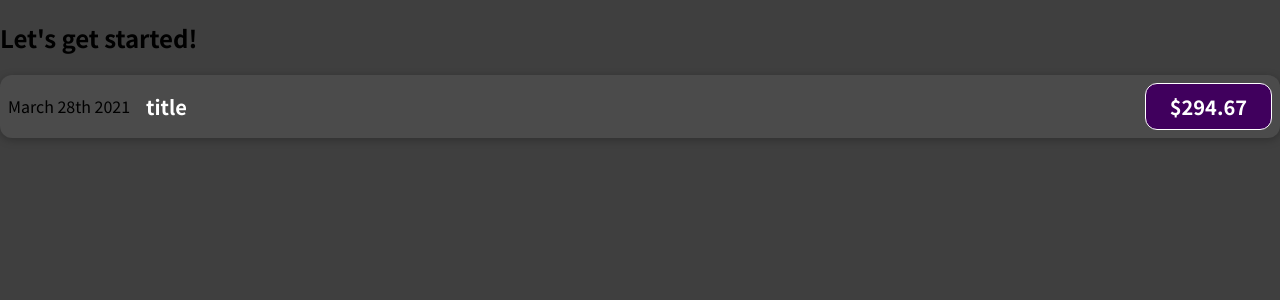
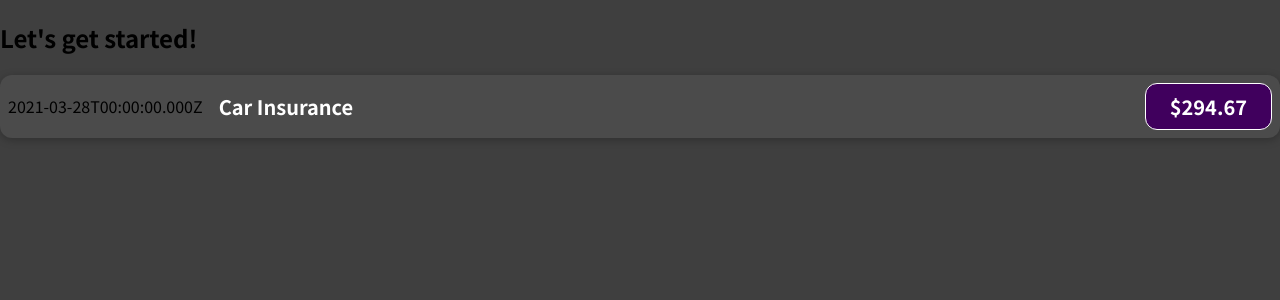
Before and after one commit to mosi3883/react-expense-tracker, a React (Create React App) app: page / in a window 1280 px wide. Shown: the top 300 px of the page. Built offline with nearby package versions, Linux system fonts and the light colour scheme.

Commit message:
Outputting  dynamic data 3-13

```diff
--- a/src/components/ExpenseItem.jsx
+++ b/src/components/ExpenseItem.jsx
@@ -1,12 +1,15 @@
 import React from 'react';
 import './ExpenseItem.css';
 function ExpenseItem() {
+  const expenseDate = new Date(2021, 2, 28);
+  const expenseTitle = 'Car Insurance';
+  const expenseAmount = 294.67;
   return (
     <div className='expense-item'>
-      <div>March 28th 2021</div>
+      <div>{expenseDate.toISOString()}</div>
       <div className='expense-item__description'>
-        <h2>title</h2>
-        <div className='expense-item__price '>$294.67</div>
+        <h2>{expenseTitle}</h2>
+        <div className='expense-item__price'>${expenseAmount}</div>
       </div>
     </div>
   );
```
